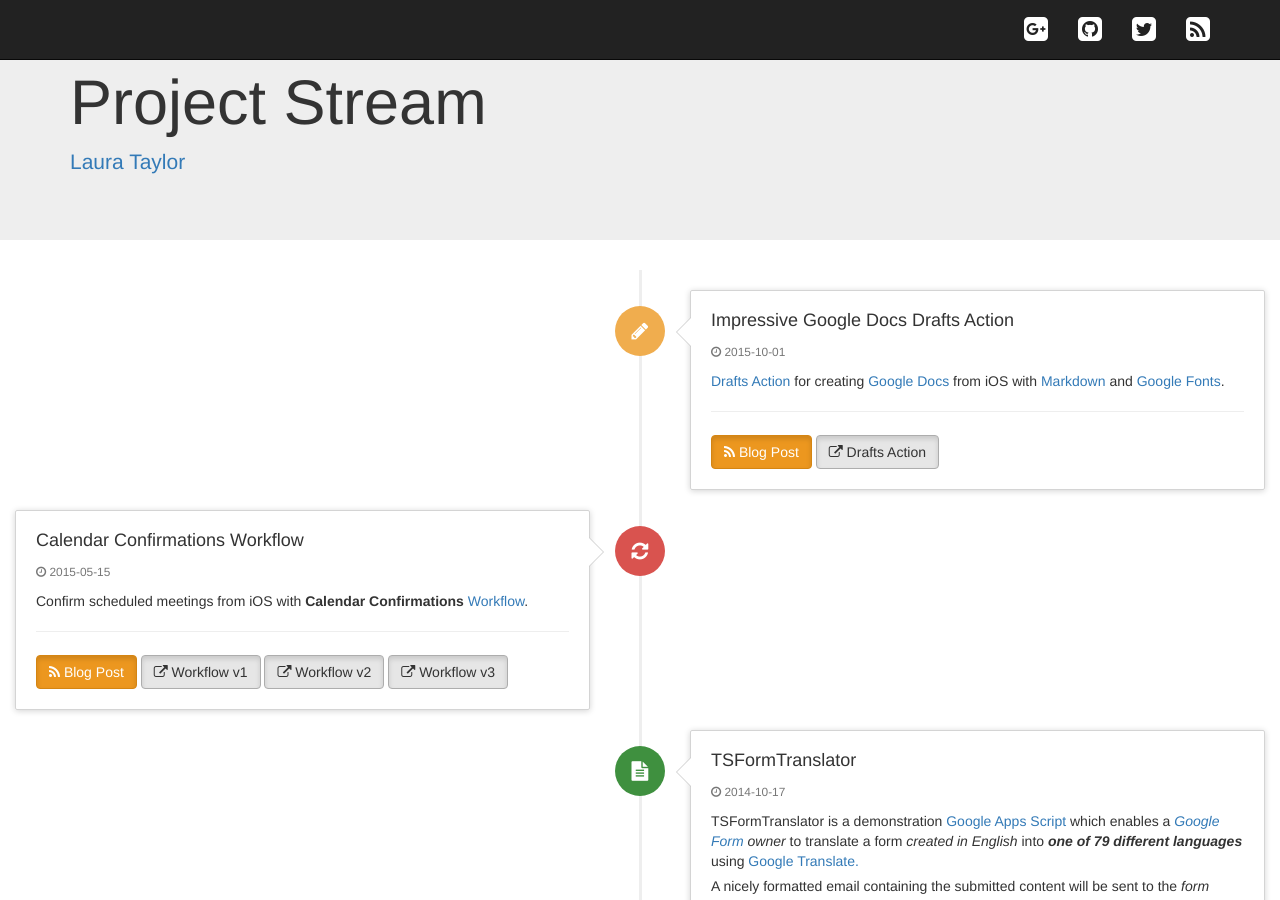
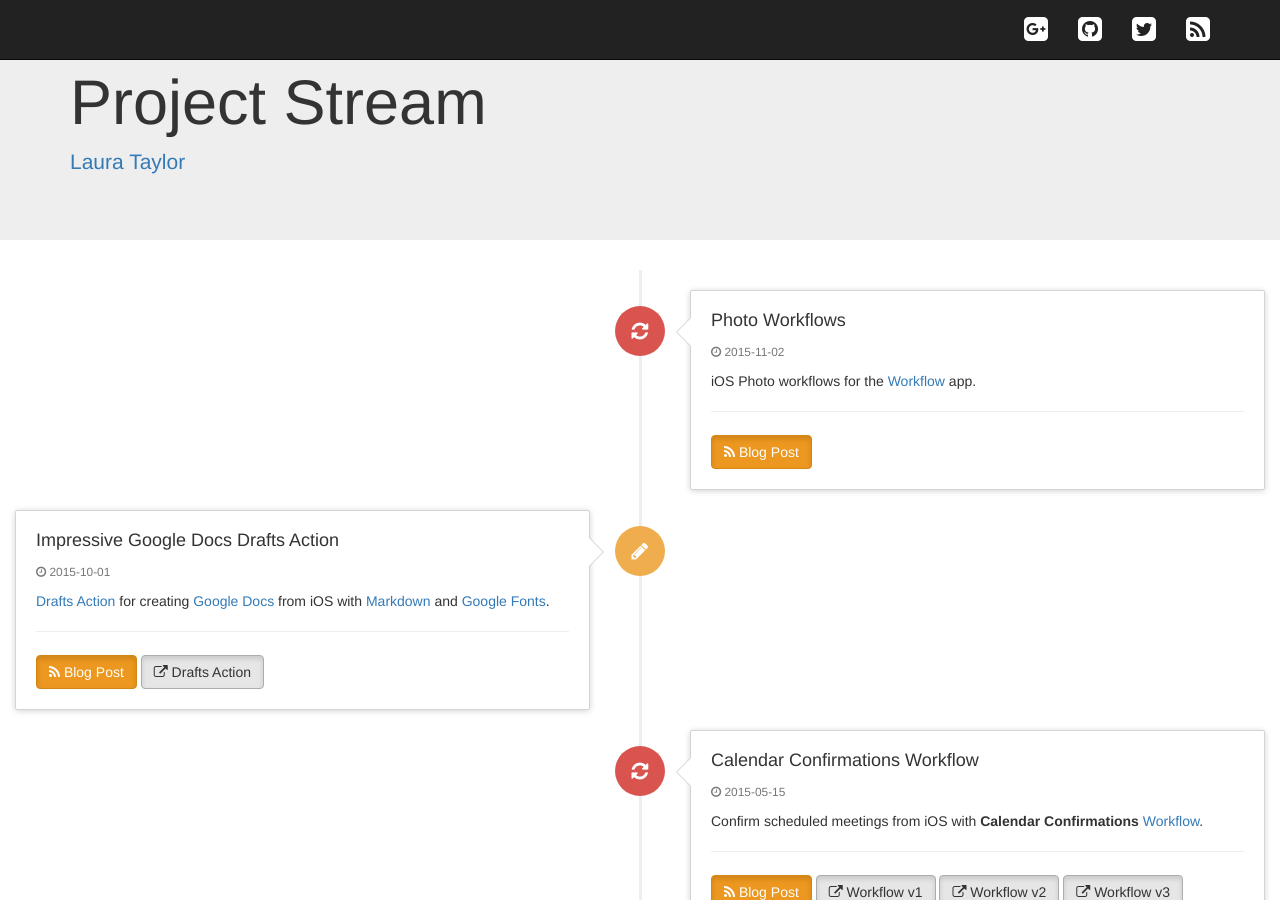
Before and after one commit to techstreams/techstreams.github.io, a Jekyll site: the page built from projects.html, in a window 1280 px wide and 900 px high. Built offline with Jekyll 4.4.1, drawn with Linux system fonts in a browser that asks for light colours; nearby versions of some CDN libraries; Markdown is read by kramdown in place of the engine named in the settings.

Commit message:
Add blog post

```diff
--- a/_config.yml
+++ b/_config.yml
@@ -1,5 +1,7 @@
 # Dependencies
 markdown:         redcarpet
+redcarpet:
+  extensions: ["tables", "no_intra_emphasis", "fenced_code_blocks", "autolink", "strikethrough", "superscript", "with_toc_data"]
 highlighter:      pygments
 
 # Permalinks
--- a/_data/projects.yml
+++ b/_data/projects.yml
@@ -1,5 +1,15 @@
 title: Tech-Streams Project Timeline
 items:
+  - tl_title: Photo Workflows
+    tl_badge: danger
+    tl_icon: fa-refresh
+    tl_date: 2015-11-02
+    tl_content: <p>iOS Photo workflows for the <a href="https://workflow.is/" target="__blank">Workflow</a> app.</p>
+    buttons:
+      - href: 'http://techstreams.github.io/2015/11/02/photo-workflows/'
+        class: btn-warning
+        icon: fa-rss
+        name: Blog Post
   - tl_title: Impressive Google Docs Drafts Action
     tl_badge: warning
     tl_icon: fa-pencil
--- /dev/null
+++ b/_posts/2015-11-02-photo-workflows.md
@@ -0,0 +1,40 @@
+---
+layout: post
+title: iOS Photo Workflows
+tags: [workflow]
+---
+
+I'm continually looking for workflow improvements when working with photos on my iOS devices. ***[Workflow](https://workflow.is/)*** app to the rescue!
+
+<i class="fa fa-hand-o-right"></i> *See this [previous post]({{ site.baseurl }}2015/04/06/ios-automation-with-workflow/) for more on the [Workflow](https://workflow.is/) app.*
+
+---
+
+
+### From The Gallery
+
+The **[Workflow](https://workflow.is/)** ***Gallery*** already includes some helpful photo workflows.
+
+*Some of my favorites are highlighted below.*
+
+
+![Workflow Gallery]({{site.baseurl}}/images/2015-11-02-workflow-gallery.png)
+
+
+---
+
+
+### My Workflows
+
+Using the **[Workflow](https://workflow.is/)** app, I've also created some photo workflows I use regularly.
+
+![Workflow Gallery]({{site.baseurl}}/images/2015-11-02-my-photo-workflows.png)
+
+*Click the links in the table below to install.*
+
+| WORKFLOW| DESCRIPTION | NOTES |
+| --- | --- | --- |
+| **[<i class="fa fa-refresh"></i> Modify Photos](https://workflow.is/workflows/367a79d8b88f4bc5bd0311a04e87636c)** | Modify the dimensions and format of one or more photos.  Preview and optionally save. | *Can be run from the iOS Today Widget.* |
+| **[<i class="fa fa-refresh"></i> Share Photos By Width](https://workflow.is/workflows/5a9547369f5044439b9a06eaacd3de27)** | Select width filtered photos and share with other apps. | *I use this workflow to share modified blog post photos with other apps.* |
+| **[<i class="fa fa-refresh"></i> Save/Share Photo GIF](https://workflow.is/workflows/2ac6a49f6a5b47d4ae4ffb68ec4fc3bd)** | Create, preview and save/share animated photo GIF. | *Can be run from the iOS Today Widget.* |
+| **[<i class="fa fa-refresh"></i> Cleanup Photos](https://workflow.is/workflows/832fb535a1cf40dfbcfbd60a941d5710)** | Delete one or more photos with confirmation. | *Can be run from the iOS Today Widget.* |
```
Also changed, not shown: images/2015-11-02-my-photo-workflows.png (added), images/2015-11-02-workflow-gallery.png (added).
